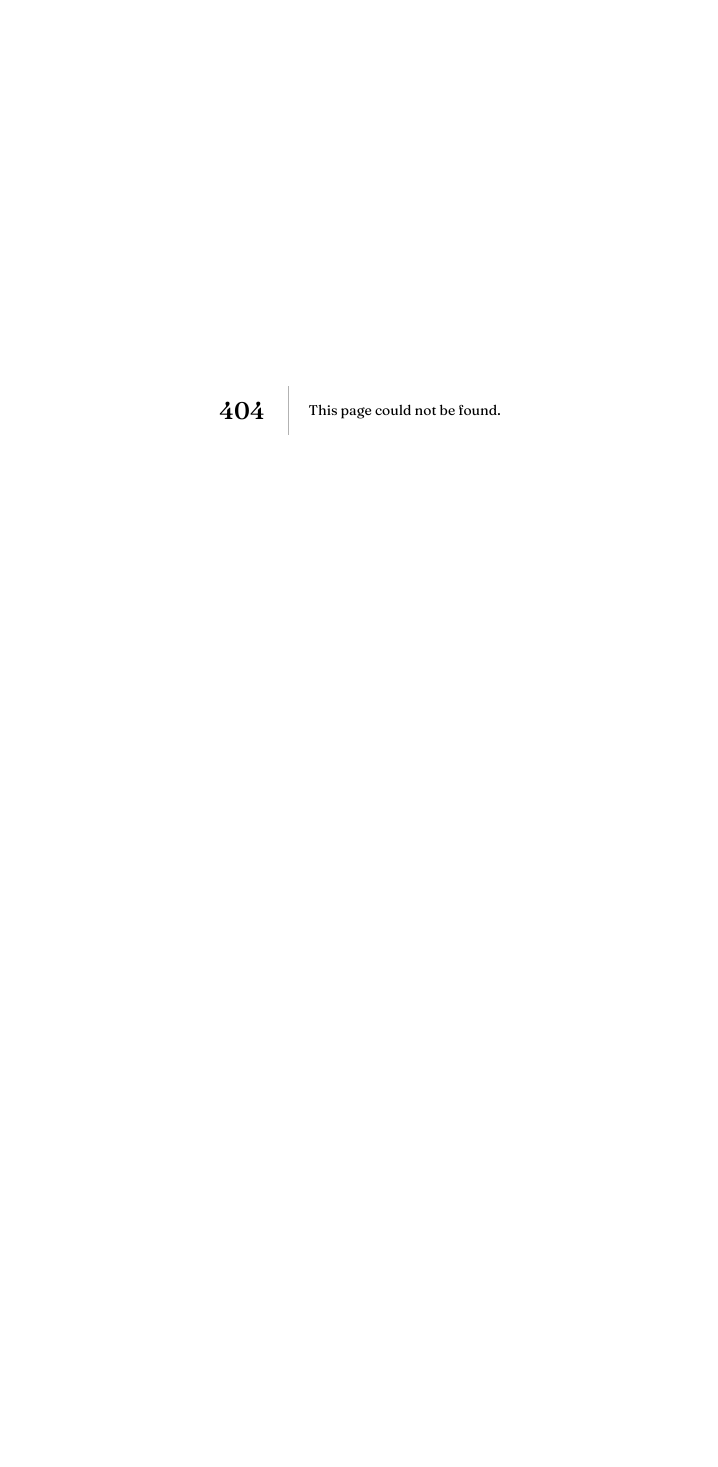
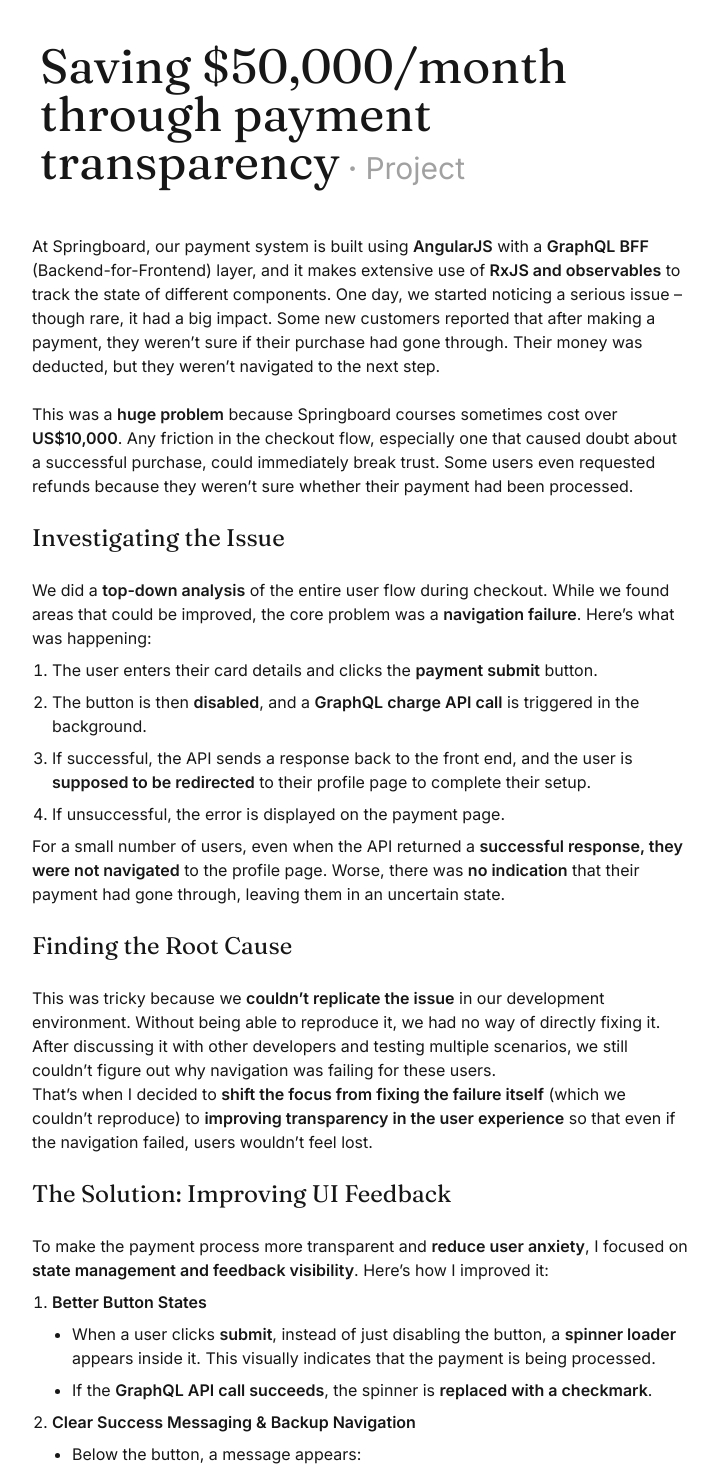
Before and after one commit to KaranUpamanyu/Folio, a Next.js app: page /projects/payments in a window 1280 px wide. Before the commit this address had no page. Shown: the part 54-1521 px from the top of the page, without its empty margins (280-998 px from the left). Before the commit the page ends 1024 px from the top, so only its background shows below. Built offline with nearby package versions, Linux system fonts and the light colour scheme.

Commit message:
feat: payments improvements blog added

```diff
--- a/src/app/globals.css
+++ b/src/app/globals.css
@@ -75,3 +75,7 @@
 a.styled-link:hover {
   text-decoration: underline wavy var(--color-emerald-500);
 }
+
+b {
+  font-weight: 600;
+}
--- a/src/app/page.tsx
+++ b/src/app/page.tsx
@@ -6,6 +6,7 @@
 import GraphQLOptimizationCard from "@/components/Cards/Projects/GraphQLOptimization";
 import ChatbotCard from "@/components/Cards/Projects/Chatbot";
 import PerformanceOptimizationCard from "@/components/Cards/Projects/PerformanceOptimization";
+import PaymentsCard from "@/components/Cards/Projects/Payments";
 
 export default function Home() {
   return (
@@ -15,8 +16,9 @@
         <Lyearn />
         <Springboard />
         <ChatbotCard />
+        <PerformanceOptimizationCard />
+        <PaymentsCard />
         <GraphQLOptimizationCard />
-        <PerformanceOptimizationCard />
       </div>
     </>
   );
--- /dev/null
+++ b/src/app/projects/payments/page.tsx
@@ -0,0 +1,247 @@
+import React from "react";
+import Image from "next/image";
+import data from "@/data";
+import PageHeader from "@/components/PageHeader";
+
+const content = data.projects.payments;
+
+export default function Chatbot() {
+  return (
+    <>
+      <div className="max-w-prose mx-auto">
+        <PageHeader title={content.title} type={content.type} subtitle={""} />
+
+        <p>
+          At Springboard, our payment system is built using <b>AngularJS</b>{" "}
+          with a <b>GraphQL BFF</b> (Backend-for-Frontend) layer, and it makes
+          extensive use of <b>RxJS and observables</b> to track the state of
+          different components. One day, we started noticing a serious issue –
+          though rare, it had a big impact. Some new customers reported that
+          after making a payment, they weren’t sure if their purchase had gone
+          through. Their money was deducted, but they weren’t navigated to the
+          next step.
+        </p>
+
+        <br />
+
+        <p>
+          This was a <b>huge problem</b> because Springboard courses sometimes
+          cost over <b>US$10,000</b>. Any friction in the checkout flow,
+          especially one that caused doubt about a successful purchase, could
+          immediately break trust. Some users even requested refunds because
+          they weren’t sure whether their payment had been processed.
+        </p>
+
+        <br />
+        <h2 className="text-2xl">Investigating the Issue</h2>
+        <br />
+
+        <p>
+          We did a <b>top-down analysis</b> of the entire user flow during
+          checkout. While we found areas that could be improved, the core
+          problem was a <b>navigation failure</b>. Here’s what was happening:
+        </p>
+
+        <ol>
+          <li>
+            <p>
+              The user enters their card details and clicks the{" "}
+              <b>payment submit</b> button.
+            </p>
+          </li>
+          <li>
+            <p>
+              The button is then <b>disabled</b>, and a{" "}
+              <b>GraphQL charge API call</b> is triggered in the background.
+            </p>
+          </li>
+          <li>
+            <p>
+              If successful, the API sends a response back to the front end, and
+              the user is <b>supposed to be redirected</b> to their profile page
+              to complete their setup.
+            </p>
+          </li>
+          <li>
+            <p>If unsuccessful, the error is displayed on the payment page.</p>
+          </li>
+        </ol>
+
+        <p>
+          For a small number of users, even when the API returned a{" "}
+          <b>successful response, they were not navigated</b> to the profile
+          page. Worse, there was <b>no indication</b> that their payment had
+          gone through, leaving them in an uncertain state.
+        </p>
+
+        <br />
+        <h2 className="text-2xl">Finding the Root Cause</h2>
+        <br />
+
+        <p>
+          This was tricky because we <b>couldn’t replicate the issue</b> in our
+          development environment. Without being able to reproduce it, we had no
+          way of directly fixing it. After discussing it with other developers
+          and testing multiple scenarios, we still couldn’t figure out why
+          navigation was failing for these users.
+        </p>
+
+        <p>
+          That’s when I decided to{" "}
+          <b>shift the focus from fixing the failure itself</b> (which we
+          couldn’t reproduce) to{" "}
+          <b>improving transparency in the user experience</b> so that even if
+          the navigation failed, users wouldn’t feel lost.
+        </p>
+
+        <br />
+        <h2 className="text-2xl">The Solution: Improving UI Feedback</h2>
+        <br />
+
+        <p>
+          To make the payment process more transparent and{" "}
+          <b>reduce user anxiety</b>, I focused on{" "}
+          <b>state management and feedback visibility</b>. Here’s how I improved
+          it:
+        </p>
+
+        <ol>
+          <li>
+            <p>
+              <b>Better Button States</b>
+            </p>
+
+            <ul>
+              <li>
+                <p>
+                  When a user clicks <b>submit</b>, instead of just disabling
+                  the button, a <b>spinner loader</b> appears inside it. This
+                  visually indicates that the payment is being processed.
+                </p>
+              </li>
+              <li>
+                <p>
+                  If the <b>GraphQL API call succeeds</b>, the spinner is{" "}
+                  <b>replaced with a checkmark</b>.
+                </p>
+              </li>
+            </ul>
+          </li>
+          <li>
+            <p>
+              <b>Clear Success Messaging & Backup Navigation</b>
+            </p>
+
+            <ul>
+              <li>
+                <p>Below the button, a message appears:</p>
+                <p>
+                  <i>
+                    "Payment successful. You will be redirected to your profile
+                    page in 3…2…1…"
+                  </i>
+                </p>
+              </li>
+              <li>
+                <p>
+                  If automatic navigation <b>doesn’t happen</b>, a{" "}
+                  <b>backup link</b> appears:
+                </p>
+                <p>
+                  <i>"If you are not redirected, click here to continue."</i>
+                </p>
+              </li>
+            </ul>
+          </li>
+        </ol>
+
+        <p>
+          This ensures that{" "}
+          <b>
+            even if navigation fails, the user knows their payment was
+            successful
+          </b>{" "}
+          and has a way to proceed.
+        </p>
+
+        <br />
+        <Image
+          alt="Button states"
+          src={"/images/blogs/payments/button-states.png"}
+          width={1000}
+          height={1000}
+          className="rounded-xl"
+        />
+        <i className="block w-full text-center text-sm text-neutral-400">
+          Button states
+        </i>
+        <br />
+
+        <br />
+        <h2 className="text-2xl">Tracking the Impact with GA4 Analytics</h2>
+        <br />
+
+        <p>
+          Since we still didn’t know how many users were affected, I set up
+          tracking using <b>GA4 (Google Analytics 4)</b>. I measured:
+        </p>
+
+        <ul>
+          <li>
+            <p>How many users saw the backup navigation link.</p>
+          </li>
+          <li>
+            <p>
+              How many users clicked it instead of being automatically
+              redirected.
+            </p>
+          </li>
+        </ul>
+
+        <p>
+          After three months, analytics showed that our fix had saved
+          Springboard around <b>$50,000/mo</b> by preventing refunds due to
+          payment uncertainty. The number of users who had to click the backup
+          navigation link was small, but their concerns were serious enough that
+          addressing them significantly improved user trust.
+        </p>
+
+        {/* GA4 screenshot showing tracking data, if possible */}
+
+        <br />
+        <h2 className="text-2xl">Ensuring Long-Term Stability</h2>
+        <br />
+
+        <p>To prevent future issues, I also:</p>
+
+        <ul>
+          <li>
+            <p>
+              <b>Wrote unit tests</b> using <b>Jasmine</b> to validate different
+              button states and navigation scenarios.
+            </p>
+          </li>
+          <li>
+            <p>
+              <b>Set up automation tests</b> using <b>SeleniumBase</b> to
+              simulate real-world user flows and catch any regressions.
+            </p>
+          </li>
+        </ul>
+
+        <br />
+        <h2 className="text-2xl">Conclusion</h2>
+        <br />
+
+        <p>
+          This experience taught me that{" "}
+          <b>even if a bug is rare, its impact matters</b>. If users feel lost,
+          especially during critical moments like payments, trust is broken
+          instantly. By <b>improving feedback</b> and giving users a clear way
+          forward, we turned a hidden issue into a{" "}
+          <b>transparent, reliable experience</b>.
+        </p>
+      </div>
+    </>
+  );
+}
--- a/src/app/projects/performance-optimization/page.tsx
+++ b/src/app/projects/performance-optimization/page.tsx
@@ -377,7 +377,7 @@
 
         <p>
           Through these optimizations, we improved our{" "}
-          <b>mobile PageSpeed Insights score from 30 to 50</b> (a 66% increase).
+          <b>mobile PageSpeed Insights score from 30 to 50</b>.
           Other metrics like FCP and LCP also improved significantly, making for
           a <b>much better user experience</b>.
         </p>
--- a/src/app/springboard/page.tsx
+++ b/src/app/springboard/page.tsx
@@ -1,6 +1,7 @@
 import React from "react";
 import PerformanceOptimizationCard from "@/components/Cards/Projects/PerformanceOptimization";
 import PageHeader from "@/components/PageHeader";
+import PaymentsCard from "@/components/Cards/Projects/Payments";
 
 const SpringboardContent = (
   <>
@@ -75,6 +76,7 @@
       />
       <div className="grid grid-cols-1 sm:grid-flow-row-dense sm:grid-cols-2 lg:grid-cols-3 xl:grid-cols-4 gap-1">
         <PerformanceOptimizationCard />
+        <PaymentsCard />
       </div>
     </>
   );
--- /dev/null
+++ b/src/components/Cards/Projects/Payments/index.tsx
@@ -0,0 +1,14 @@
+import React from "react";
+import data from "@/data";
+import GridItem from "@/components/GridItem";
+import LinkCard from "@/components/LinkCard";
+
+function PaymentsCard() {
+  return (
+    <GridItem className="aspect-square">
+      <LinkCard {...data.projects.payments} smallCard={true} />
+    </GridItem>
+  );
+}
+
+export default PaymentsCard;
--- a/src/data/index.ts
+++ b/src/data/index.ts
@@ -47,5 +47,14 @@
         alt: "Chatbot",
       },
     },
+    payments: {
+      title: "Saving $50,000/month through payment transparency",
+      type: "Project",
+      to: "/projects/payments",
+      image: {
+        src: "/images/blogs/payments/card-sm.webp",
+        alt: "Payments",
+      },
+    },
   },
 };
```
Also changed, not shown: public/images/blogs/payments/button-states.png (added), public/images/blogs/payments/card-sm.webp (added).
